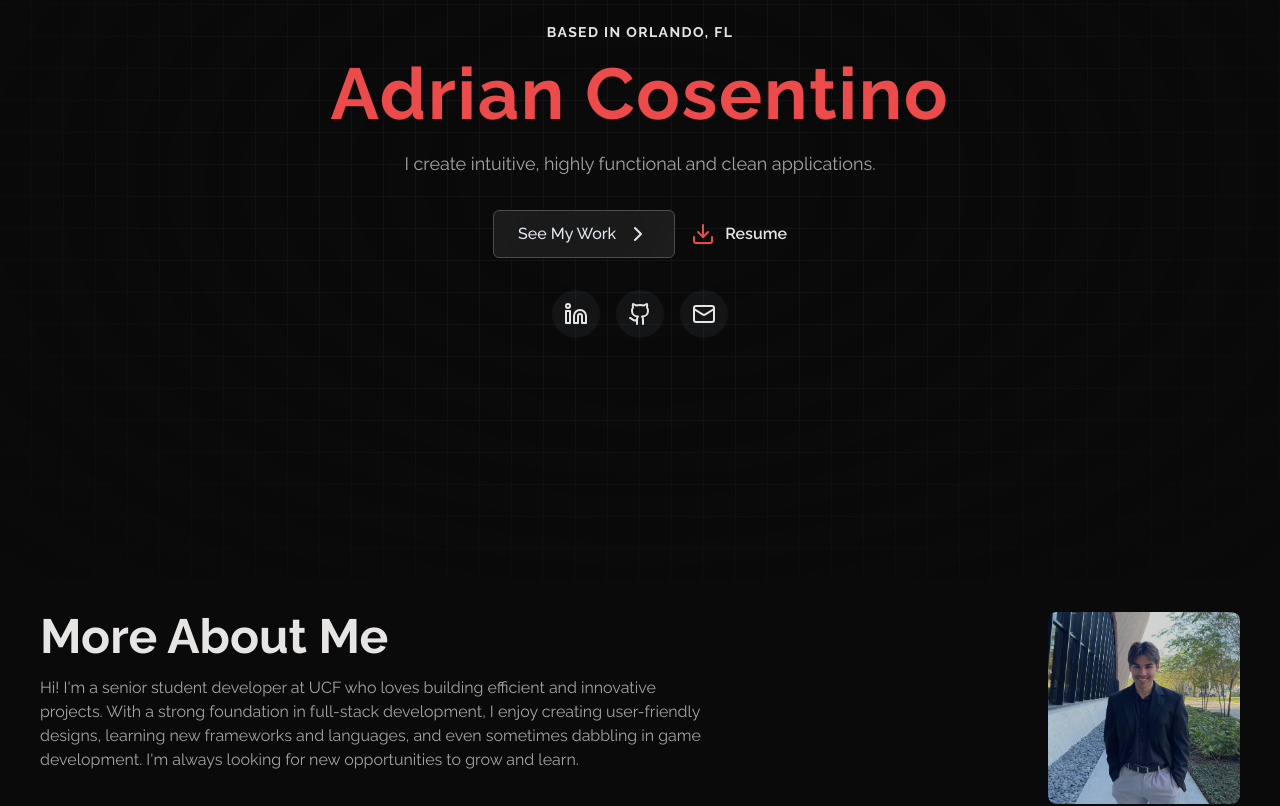
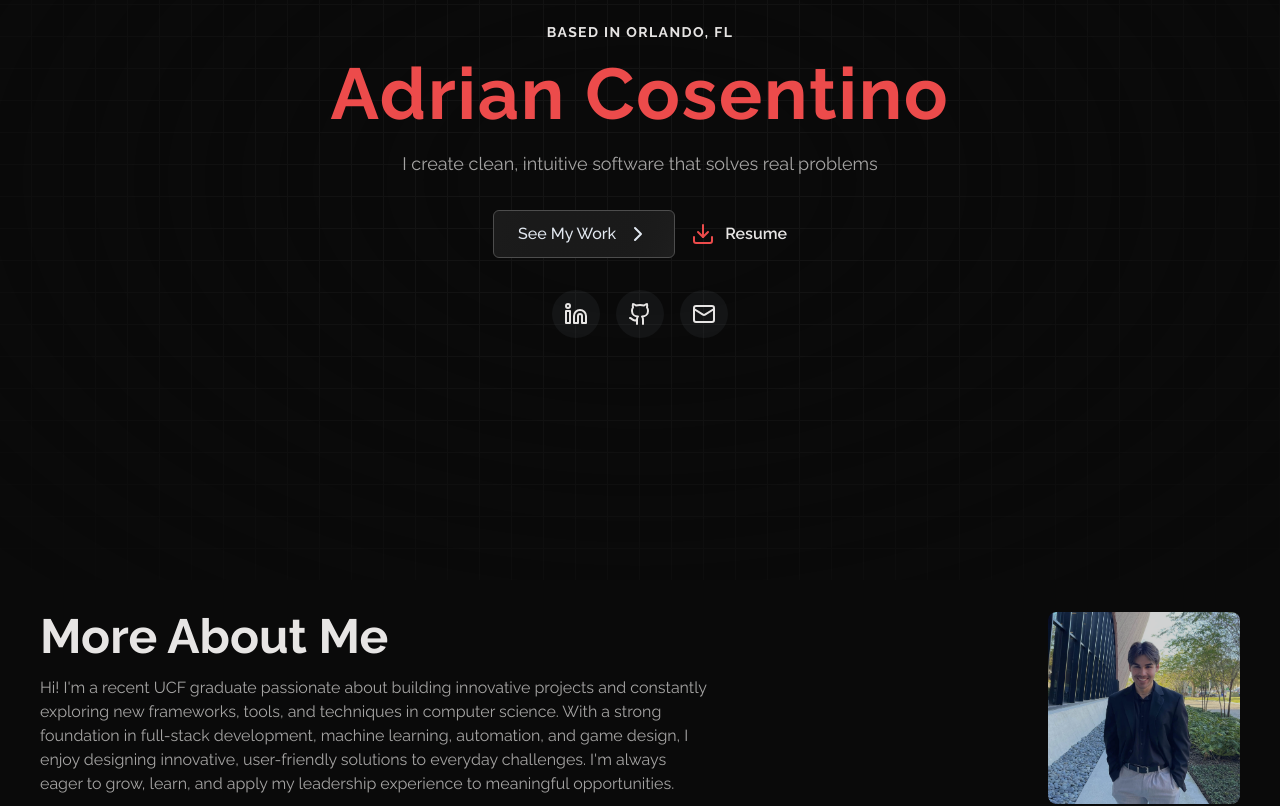
Before and after one commit to acozy03/Adrian-Portfolio, a Next.js app: page / in a window 1280 px wide. Shown: the part 220-1026 px from the top of the page. Built offline with nearby package versions, Linux system fonts and the light colour scheme.

Commit message:
6/29 updates

```diff
--- a/app/_components/HeroSection.tsx
+++ b/app/_components/HeroSection.tsx
@@ -30,7 +30,7 @@ const HeroSection = () => {
             className="text-[40px] md:text-6xl lg:text-7xl font-bold text-center max-w-5xl leading-snug tracking-wide"
           />
           <p className="pt-5 pb-8 text-sm sm:text-base md:text-lg text-dark-200 dark:text-stone-200/70">
-            I create intuitive, highly functional and clean applications.
+            I create clean, intuitive software that solves real problems
           </p>
           <div className="flex flex-col sm:flex-row items-center gap-4">
             <ShinyButton icon={<ChevronRight />}>
--- a/app/_components/Skills.tsx
+++ b/app/_components/Skills.tsx
@@ -53,9 +53,7 @@ const Skills = () => {
             More About Me
           </h1>
           <p className="text-sm min-[430px]:text-base mt-4 text-dark-200/70 dark:text-stone-200/70">
-            Hi! I&apos;m a senior student developer at UCF who loves building efficient and
-            innovative projects. With a strong foundation in full-stack development, I enjoy creating
-            user-friendly designs, learning new frameworks and languages, and even sometimes dabbling in game development. I&apos;m always looking for new opportunities to grow and learn.
+            Hi! I&apos;m a recent UCF graduate passionate about building innovative projects and constantly exploring new frameworks, tools, and techniques in computer science. With a strong foundation in full-stack development, machine learning, automation, and game design, I enjoy designing innovative, user-friendly solutions to everyday challenges. I'm always eager to grow, learn, and apply my leadership experience to meaningful opportunities.
           </p>
         </motion.div>
 
--- a/app/layout.tsx
+++ b/app/layout.tsx
@@ -12,7 +12,7 @@ export const metadata: Metadata = {
     default: "Adrian - Skilled Web Developer",
   },
   description:
-    "Adrian Cosentino, web developer. Creating intuitive, visually stunning and highly functional web applications.",
+    "Adrian Cosentino, full-stack engineer. Creating stunning and highly functional software.",
 };
 
 export default function RootLayout({
```
Also changed, not shown: 1 other file (tests, documents, lock files or other folders).
